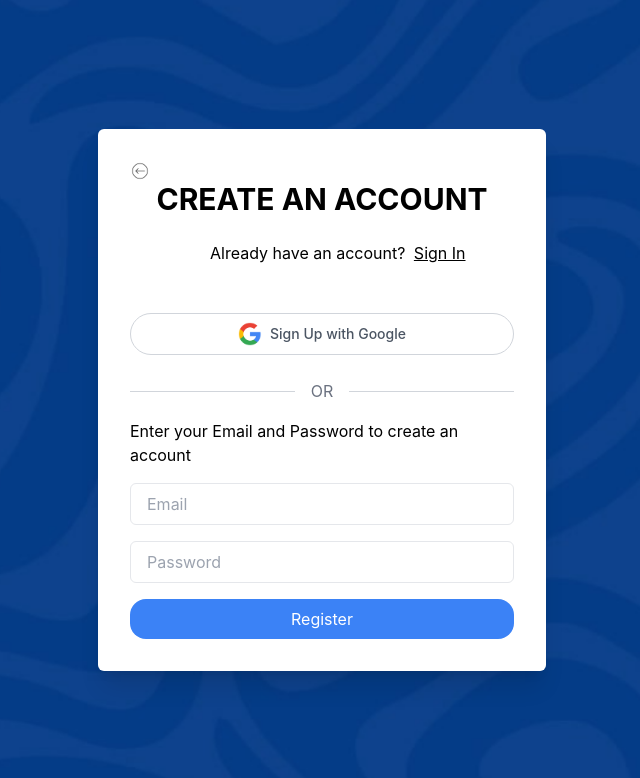
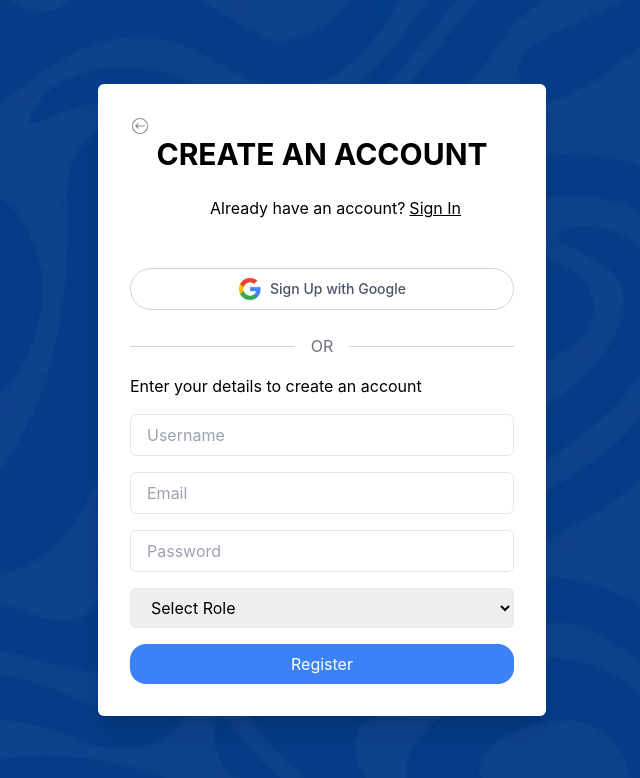
Before and after one commit to HimashaKodikara/ShuttleMate, a React (Vite) app: page /register in a window 1280 px wide. Shown: the top 778 px of the page, without its empty margins (318-958 px from the left). Built offline with nearby package versions, Linux system fonts and the light colour scheme; no server answers.

Commit message:
(change)

```diff
--- a/src/components/Navbar.jsx
+++ b/src/components/Navbar.jsx
@@ -4,9 +4,9 @@ import images from '../assets/Images';
 
 const Navbar = () => {
     return (
-        <nav className="bg-gradient-to-r from-blue-700 to-blue-900 p-1">
+        <nav className="bg-gradient-to-r from-blue-700 to-blue-900 p-0">
             <div className="container flex items-center justify-between ">
-                <div className='flex flex-row items-center justify-center ml-10 space-x-16'><img src={images.logo} height={40} width={75}/>
+                <div className='flex flex-row items-center justify-center ml-10 space-x-16'><img src={images.logo} height={40} width={60}/>
                 <div className="items-center font-serif text-2xl font-bold text-white ">Shuttlemate</div>
                 </div>
                 <div className="hidden pr-8 space-x-6 md:flex">
--- a/src/pages/Login.jsx
+++ b/src/pages/Login.jsx
@@ -1,25 +1,25 @@
 import { useState } from 'react';
-import { login, googleSignIn, resetPassword } from './FirebaseAuth';
-import { useAuth } from '../context/AuthContext';
+import { googleSignIn, resetPassword } from './FirebaseAuth'; // Keep these for Google login and password reset
 import { useNavigate } from 'react-router-dom';
 import Swal from 'sweetalert2';
 import images from '../assets/Images/index.js';
 
 const Login = () => {
-  const [email, setEmail] = useState('');
+const [username, setUsername] = useState('');
 const [password, setPassword] = useState('');
-  const [resetEmail, setResetEmail] = useState(''); // For password reset
+const [resetEmail, setResetEmail] = useState('');
+const [loading, setLoading] = useState('');
 const navigate = useNavigate();
 
-  const { currentUser } = useAuth();
 
 const handleSignUpClick = () => {
-    navigate('/register'); // Navigate to signup page
+  navigate('/register');
 };
+
 const Back = () => {
-    navigate('/splashscreen'); // Navigate to signup page
+  navigate('/splashscreen');
 };
-  // Function to handle password reset
+
 const handlePasswordReset = async () => {
     try {
       await resetPassword(resetEmail);
@@ -41,24 +41,75 @@ const Login = () => {
 
   const handleSubmit = async (e) => {
   e.preventDefault();
+  setLoading(true);
+
   try {
-      await login(email, password);
+    const response = await fetch('http://localhost:5000/api/auth/login', {
+      method: 'POST',
+      headers: {
+        'Content-Type': 'application/json',
+      },
+      body: JSON.stringify({
+        username,
+        password
+      }),
+    });
+
+    const data = await response.json();
+
+    if (response.ok && data.success) {
+      localStorage.setItem('token', data.data.token);
+      localStorage.setItem('user', JSON.stringify({
+        username: data.data.username || data.data.user.username,
+        role: data.data.role || data.data.user.role,
+        email: data.data.user?.email
+      }));
+
       Swal.fire({
         title: 'Success!',
-        text: 'You have logged in successfully.',
+        text: data.message || 'You have logged in successfully.',
         icon: 'success',
         confirmButtonText: 'Okay',
       });
+
+      const userRole = data.data.role || data.data.user.role;
+
+      switch (userRole) {
+        case 'admin':
           navigate('/home');
-    } catch (err) {
+          break;
+        case 'coach':
+          navigate('/Coachers');
+          break;
+        case 'courtowner':
+          navigate('/Court');
+          break;
+        case 'shopowner':
+          navigate('/shop');
+          break;
+        default:
+          navigate('/home');
+      }
+    } else {
       Swal.fire({
         title: 'Error!',
-        text: err.message,
+        text: data.message || 'Login failed. Please check your credentials.',
         icon: 'error',
         confirmButtonText: 'Okay',
       });
     }
+  } catch (err) {
+    Swal.fire({
+      title: 'Error!',
+      text: 'Network error. Please try again.',
+      icon: 'error',
+      confirmButtonText: 'Okay',
+    });
+  } finally {
+    setLoading(false);
+  }
 };
+
 
     const handleGoogleLogin = async () => {
     try {
@@ -73,23 +124,24 @@ const Login = () => {
     } catch (err) {
       Swal.fire({
         title: 'Error!',
-        text: 'Please enter valid details',
+        text: 'Google login failed. Please try again.',
         icon: 'error',
         confirmButtonText: 'Okay',
       });
     }
   };
-
   return (
-    <div  className="flex items-center justify-center h-screen bg-center bg-cover"
-    style={{ backgroundImage: `url(${images.Bg})` }}  >
-      <div className="w-1/3 ">
-
+    <div className="flex items-center justify-center h-screen bg-center bg-cover"
+         style={{ backgroundImage: `url(${images.Bg})` }}>
+      <div className="w-1/3">
         <div className="w-full p-8 bg-white rounded-lg shadow-md">
           <img src={images.BackArrow} className='w-5 h-5 cursor-pointer' onClick={Back} />
           <h2 className="mb-6 text-3xl font-bold text-center uppercase">Login</h2>
-          <p className='ml-32'>Don't have an account? <button className='ml-3 underline cursor-pointer hover:text-red-400' onClick={handleSignUpClick}>Sign Up</button></p>
-
+          <p className='ml-32'>Don't have an account?
+            <button className='ml-3 underline cursor-pointer hover:text-red-400' onClick={handleSignUpClick}>
+              Sign Up
+            </button>
+          </p>
 
           <button
             onClick={handleGoogleLogin}
@@ -107,18 +159,18 @@ const Login = () => {
 
           <form onSubmit={handleSubmit}>
             <div className="mb-4">
-              <p className='text-gray-600 '>Your Email</p>
+              <p className='text-gray-600'>Your Username</p>
               <input
-                type="email"
-                value={email}
-                onChange={(e) => setEmail(e.target.value)}
-                placeholder="Email"
+                type="text"
+                value={username}
+                onChange={(e) => setUsername(e.target.value)}
+                placeholder="Username"
                 required
                 className="w-full px-4 py-2 border border-gray-300 rounded-2xl focus:outline-none focus:ring-2 focus:ring-blue-500"
               />
             </div>
             <div className="mb-4">
-              <p className='text-gray-600 '>Your Password</p>
+              <p className='text-gray-600'>Your Password</p>
               <input
                 type="password"
                 value={password}
@@ -130,7 +182,8 @@ const Login = () => {
             </div>
 
             {/* Forgot Password Button */}
-            <p className="mb-4 text-right text-blue-600 underline cursor-pointer" onClick={() => Swal.fire({
+            <p className="mb-4 text-right text-blue-600 underline cursor-pointer"
+               onClick={() => Swal.fire({
                  title: 'Reset Password',
                  input: 'email',
                  inputLabel: 'Enter your email to reset password',
@@ -142,7 +195,7 @@ const Login = () => {
                  allowOutsideClick: false
                }).then((result) => {
                  if (result.isConfirmed) {
-                handlePasswordReset(); // Call the reset password function
+                   handlePasswordReset();
                  }
                })}>
               Forgot Password?
@@ -150,9 +203,10 @@ const Login = () => {
 
             <button
               type="submit"
-              className="w-full py-2 text-white transition duration-200 bg-blue-500 rounded-3xl hover:bg-blue-600"
+              disabled={loading}
+              className="w-full py-2 text-white transition duration-200 bg-blue-500 rounded-3xl hover:bg-blue-600 disabled:bg-blue-300 disabled:cursor-not-allowed"
             >
-              Login
+              {loading ? 'Logging in...' : 'Login'}
             </button>
           </form>
         </div>
--- a/src/pages/Register.jsx
+++ b/src/pages/Register.jsx
@@ -6,25 +6,83 @@ import Swal from 'sweetalert2';
 import images from '../assets/Images/index.js';
 
 const Register = () => {
-  const [email, setEmail] = useState("");
-  const [password, setPassword] = useState("");
+  const [formData, setFormData] = useState({
+    username: "",
+    email: "",
+    password: "",
+    role: ""
+  });
   const [error, setError] = useState("");
+  const [loading, setLoading] = useState(false);
   const navigate = useNavigate();
 
   const Back = () => {
-    navigate('/splashscreen'); // Navigate to signup page
+    navigate('/splashscreen');
   };
 
   const handleloginclick = () => {
-    navigate('/login'); // Navigate to signup page
+    navigate('/login');
   };
+
+  const handleInputChange = (e) => {
+    const { name, value } = e.target;
+    setFormData(prev => ({
+      ...prev,
+      [name]: value
+    }));
+  };
+
   const handleSubmit = async (e) => {
     e.preventDefault();
+    setLoading(true);
+    setError("");
+
     try {
-      await register(email, password);
-      navigate("/home");
+      const response = await fetch('http://localhost:5000/api/auth/register', {
+        method: 'POST',
+        headers: {
+          'Content-Type': 'application/json',
+        },
+        body: JSON.stringify(formData),
+      });
+
+      const data = await response.json();
+
+      if (response.ok && data.success) {
+        Swal.fire({
+          title: 'Success!',
+          text: data.message || 'Account created successfully',
+          icon: 'success',
+          confirmButtonText: 'OK'
+        });
+        // Reset form
+        setFormData({
+          username: "",
+          email: "",
+          password: "",
+          role: ""
+        });
+        navigate("/login"); // Navigate to login after successful registration
+      } else {
+        const errorMessage = data.message || 'Registration failed';
+        setError(errorMessage);
+        Swal.fire({
+          title: 'Error!',
+          text: errorMessage,
+          icon: 'error',
+          confirmButtonText: 'OK'
+        });
+      }
     } catch (err) {
-      setError(err.message);
+      setError('Network error. Please try again.');
+      Swal.fire({
+        title: 'Error!',
+        text: 'Network error. Please try again.',
+        icon: 'error',
+        confirmButtonText: 'OK'
+      });
+    } finally {
+      setLoading(false);
     }
   };
 
@@ -38,12 +96,16 @@ const Register = () => {
   };
 
   return (
-    <div  className="flex items-center justify-center h-screen bg-center bg-cover"
-    style={{ backgroundImage: `url(${images.Bg})` }}>
+    <div className="flex items-center justify-center h-screen bg-center bg-cover"
+         style={{ backgroundImage: `url(${images.Bg})` }}>
       <div className="w-full max-w-md p-8 bg-white rounded-md shadow-xl">
         <img src={images.BackArrow} className='w-5 h-5 cursor-pointer' onClick={Back} />
         <h2 className="mb-6 text-3xl font-bold text-center uppercase">Create an account</h2>
-        <p className='ml-20 '>Already have an account? <button className='ml-1 underline cursor-pointer hover:text-red-400' onClick={handleloginclick}>Sign In</button></p>
+        <p className='ml-20'>Already have an account?
+          <button className='ml-1 underline cursor-pointer hover:text-red-400' onClick={handleloginclick}>
+            Sign In
+          </button>
+        </p>
 
         <button
           onClick={handleGoogleRegister}
@@ -52,43 +114,81 @@ const Register = () => {
           <img src={images.Google} alt="Google" className="w-6 h-6 mr-2" />
           Sign Up with Google
         </button>
+
         <div className="flex items-center my-4">
-            <hr className="flex-grow border-t border-gray-300" />
-            <span className="mx-4 text-gray-500">OR</span>
-            <hr className="flex-grow border-t border-gray-300" />
+          <hr className="flex-grow border-t border-gray-300" />
+          <span className="mx-4 text-gray-500">OR</span>
+          <hr className="flex-grow border-t border-gray-300" />
+        </div>
+
+        <form onSubmit={handleSubmit} className="space-y-4">
+          <p>Enter your details to create an account</p>
+
+          {error && (
+            <div className="p-3 text-red-700 bg-red-100 border border-red-300 rounded">
+              {error}
+            </div>
+          )}
+
+          <div>
+            <input
+              type="text"
+              name="username"
+              value={formData.username}
+              onChange={handleInputChange}
+              placeholder="Username"
+              required
+              className="w-full px-4 py-2 border rounded-md focus:outline-none focus:ring-2 focus:ring-blue-500"
+            />
           </div>
 
-        <form onSubmit={handleSubmit} className="space-y-4">
-          <p>Enter your Email and Password to create an account</p>
           <div>
             <input
               type="email"
-              value={email}
-              onChange={(e) => setEmail(e.target.value)}
+              name="email"
+              value={formData.email}
+              onChange={handleInputChange}
               placeholder="Email"
               required
               className="w-full px-4 py-2 border rounded-md focus:outline-none focus:ring-2 focus:ring-blue-500"
             />
           </div>
+
           <div>
             <input
               type="password"
-              value={password}
-              onChange={(e) => setPassword(e.target.value)}
+              name="password"
+              value={formData.password}
+              onChange={handleInputChange}
               placeholder="Password"
               required
               className="w-full px-4 py-2 border rounded-md focus:outline-none focus:ring-2 focus:ring-blue-500"
             />
           </div>
+
+          <div>
+            <select
+              name="role"
+              value={formData.role}
+              onChange={handleInputChange}
+              required
+              className="w-full px-4 py-2 border rounded-md focus:outline-none focus:ring-2 focus:ring-blue-500"
+            >
+              <option value="">Select Role</option>
+              <option value="coach">Coach</option>
+              <option value="courtowner">Court Owner</option>
+              <option value="shopowner">Shop Owner</option>
+            </select>
+          </div>
+
           <button
             type="submit"
-            className="w-full py-2 text-white transition-colors bg-blue-500 rounded-2xl hover:bg-blue-600"
+            disabled={loading}
+            className="w-full py-2 text-white transition-colors bg-blue-500 rounded-2xl hover:bg-blue-600 disabled:bg-blue-300 disabled:cursor-not-allowed"
           >
-            Register
+            {loading ? 'Creating Account...' : 'Register'}
           </button>
         </form>
-
-
       </div>
     </div>
   );
```
Lines whose indentation alone changed are shown as unchanged.
